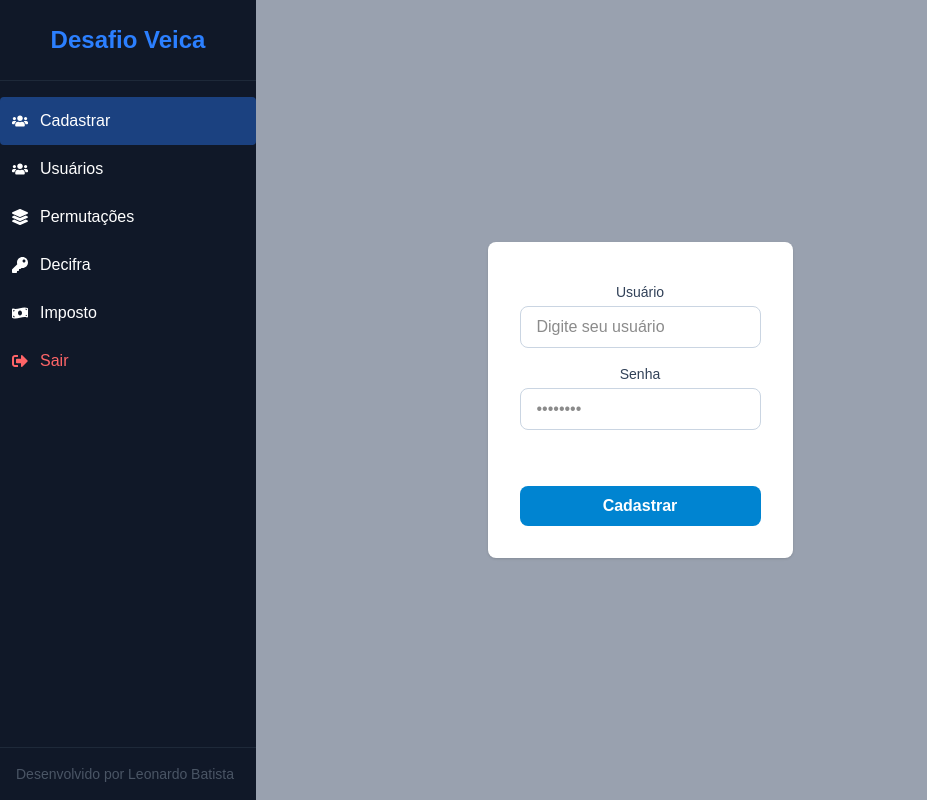
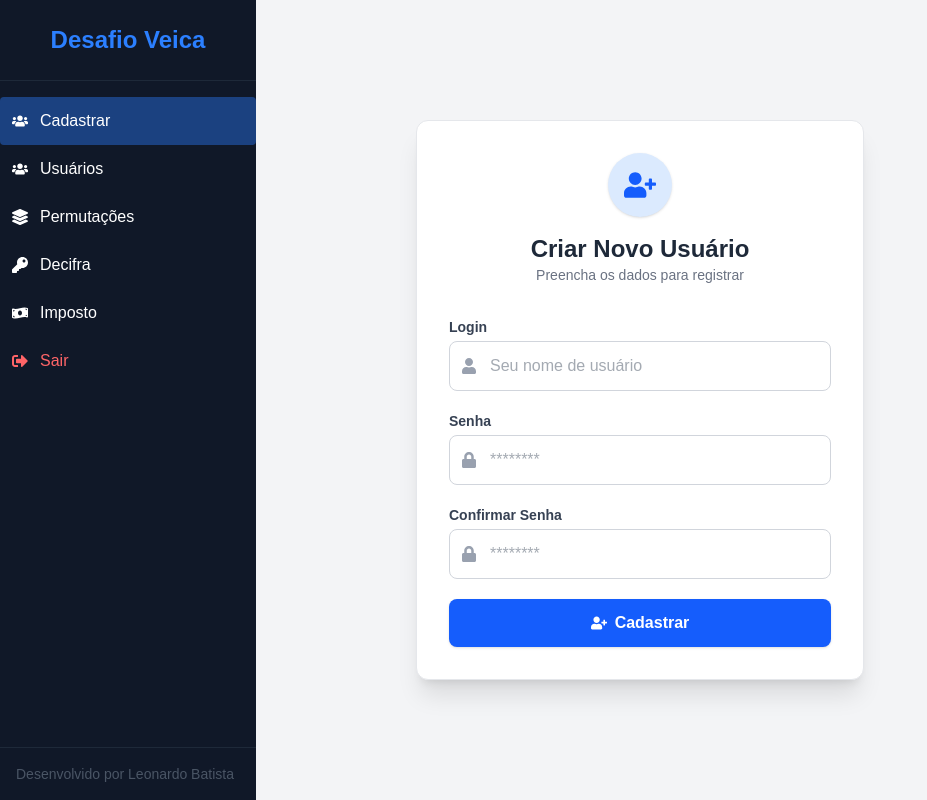
Before and after one commit to DevTec2020/Teste-Veica, a Next.js app: page /cadastro in a window 1280 px wide. Shown: the whole page, without its empty margins (0-927 px from the left). Built offline with nearby package versions, Linux system fonts and the light colour scheme.

Commit message:
feat: adicionando Tela de cadastro

```diff
--- a/package.json
+++ b/package.json
@@ -9,10 +9,14 @@
     "lint": "eslint"
   },
   "dependencies": {
+    "@hookform/resolvers": "^5.2.2",
+    "axios": "^1.13.2",
     "next": "16.1.4",
     "react": "19.2.3",
     "react-dom": "19.2.3",
-    "react-icons": "^5.5.0"
+    "react-hook-form": "^7.71.1",
+    "react-icons": "^5.5.0",
+    "zod": "^4.3.6"
   },
   "devDependencies": {
     "@tailwindcss/postcss": "^4",
--- a/src/app/(sistema)/cadastro/page.jsx
+++ b/src/app/(sistema)/cadastro/page.jsx
@@ -1,52 +1,135 @@
 "use client";
 
+import { useState } from "react";
+import { useForm } from "react-hook-form";
+import { zodResolver } from "@hookform/resolvers/zod";
+import { z } from "zod";
+import axios from "axios";
+import Link from "next/link";
+import { useRouter } from "next/navigation";
+import { FaUserPlus, FaUser, FaLock, FaArrowLeft } from "react-icons/fa";
 
-export default function Usuarios({ title }) {
+const cadastroSchema = z.object({
+  login: z.string().min(3, "O login deve ter pelo menos 3 caracteres"),
+  senha: z.string().min(3, "A senha deve ter pelo menos 3 caracteres"),
+  confirmarSenha: z.string()
+}).refine((data) => data.senha === data.confirmarSenha, {
+  message: "As senhas não conferem",
+  path: ["confirmarSenha"],
+});
+
+export default function CadastroPage() {
+  const router = useRouter();
+  const [serverError, setServerError] = useState("");
+  const [success, setSuccess] = useState(false);
+
+  const { register, handleSubmit, formState: { errors, isSubmitting } } = useForm({
+    resolver: zodResolver(cadastroSchema),
+  });
+
+  const onSubmit = async (data) => {
+    try {
+      setServerError("");
+
+      await axios.post("/api/users", {
+        login: data.login,
+        senha: data.senha
+      });
+
+      setSuccess(true);
+
+    } catch (err) {
+      setServerError(`Erro ao cadastrar: ${err}`);
+    }
+  };
+
   return (
-    <main className="flex min-h-screen items-center justify-center bg-gray-400 px-4">
-      <div className="max-w-md text-center bg-white p-8 rounded-lg shadow">
-        <h1 className="text-2xl font-bold text-gray-800 mb-2">
-          {title}
-        </h1>
+    <div className="min-h-screen flex items-center justify-center bg-gray-100 p-4">
+      <div className="bg-white p-8 rounded-xl shadow-xl w-full max-w-md border border-gray-200 relative">
 
-        <form  className="space-y-4">
+        <div className="flex flex-col items-center mb-8">
+          <div className="bg-blue-100 p-4 rounded-full text-blue-600 mb-4 shadow-sm">
+            <FaUserPlus size={32} />
+          </div>
+          <h1 className="text-2xl font-bold text-gray-800">Criar Novo Usuário</h1>
+          <p className="text-gray-500 text-sm">Preencha os dados para registrar</p>
+        </div>
+
+        <form onSubmit={handleSubmit(onSubmit)} className="space-y-5">
           <div>
-            <label className="block text-sm font-medium text-slate-700 mb-1">Usuário</label>
+            <label className="block text-sm font-semibold text-gray-700 mb-1">Login</label>
+            <div className="relative">
+              <div className="absolute inset-y-0 left-0 pl-3 flex items-center pointer-events-none">
+                <FaUser className="text-gray-400" />
+              </div>
               <input
-              name="user"
+                {...register("login")}
                 type="text"
-              className="w-full px-4 py-2 border border-slate-300 rounded-lg focus:ring-2 focus:ring-sky-500 focus:outline-none"
-              placeholder="Digite seu usuário"
-              required
+                placeholder="Seu nome de usuário"
+                className={`w-full pl-10 p-3 border text-gray-600 rounded-lg outline-none focus:ring-2 transition ${errors.login ? 'border-red-500 focus:ring-red-200' : 'border-gray-300 focus:ring-blue-500 focus:border-transparent'}`}
               />
             </div>
+            {errors.login && <span className="text-xs text-red-500 mt-1">{errors.login.message}</span>}
+          </div>
+
           <div>
-            <label className="block text-sm font-medium text-slate-700 mb-1">Senha</label>
+            <label className="block text-sm font-semibold text-gray-700 mb-1">Senha</label>
+            <div className="relative">
+              <div className="absolute inset-y-0 left-0 pl-3 flex items-center pointer-events-none">
+                <FaLock className="text-gray-400" />
+              </div>
               <input
-              name="password"
+                {...register("senha")}
                 type="password"
-              className="w-full px-4 py-2 border border-slate-300 rounded-lg focus:ring-2 focus:ring-sky-500 focus:outline-none"
-              placeholder="••••••••"
-              required
+                placeholder="********"
+                className={`w-full pl-10 p-3 border text-gray-600 rounded-lg outline-none focus:ring-2 transition ${errors.senha ? 'border-red-500 focus:ring-red-200' : 'border-gray-300 focus:ring-blue-500 focus:border-transparent'}`}
               />
             </div>
+            {errors.senha && <span className="text-xs text-red-500 mt-1">{errors.senha.message}</span>}
+          </div>
 
-          <div className="min-h-[24px]">
-             {/* {errorMessage && (
-                <p className="text-sm text-red-600 text-center font-medium">
+          <div>
+            <label className="block text-sm font-semibold text-gray-700 mb-1">Confirmar Senha</label>
+            <div className="relative">
+              <div className="absolute inset-y-0 left-0 pl-3 flex items-center pointer-events-none">
+                <FaLock className="text-gray-400" />
+              </div>
+              <input
+                {...register("confirmarSenha")}
+                type="password"
+                placeholder="********"
+                className={`w-full pl-10 p-3 border text-gray-600 rounded-lg outline-none focus:ring-2 transition ${errors.confirmarSenha ? 'border-red-500 focus:ring-red-200' : 'border-gray-300 focus:ring-blue-500 focus:border-transparent'}`}
+              />
+            </div>
+            {errors.confirmarSenha && <span className="text-xs text-red-500 mt-1">{errors.confirmarSenha.message}</span>}
+          </div>
 
-                </p>
-             )} */}
+          {success && (
+            <div className="bg-green-100 border border-green-400 text-green-700 px-4 py-3 rounded relative text-center mb-4">
+              <strong className="font-bold">Sucesso!</strong>
+              <span className="block sm:inline"> Usuário criado. Redirecionando...</span>
             </div>
+          )}
+
+          {!success && serverError && (
+            <div className="text-sm text-red-600 bg-red-50 p-2 rounded border border-red-200 text-center">
+              {serverError}
+            </div>
+          )}
 
           <button
             type="submit"
-            className="w-full bg-sky-600 hover:bg-sky-700 text-white font-semibold py-2 rounded-lg transition-colors cursor-pointer">
-
-            Cadastrar
+            disabled={isSubmitting}
+            className="w-full bg-blue-600 hover:bg-blue-700 text-white font-bold py-3 rounded-lg shadow transition disabled:opacity-70 disabled:cursor-not-allowed flex justify-center items-center gap-2"
+          >
+            {isSubmitting ? "Cadastrando..." : (
+              <>
+                <FaUserPlus /> Cadastrar
+              </>
+            )}
           </button>
         </form>
       </div>
-    </main>
+    </div>
   );
 }
```
Also changed, not shown: 1 other file (tests, documents, lock files or other folders). Lines whose indentation alone changed are shown as unchanged.
